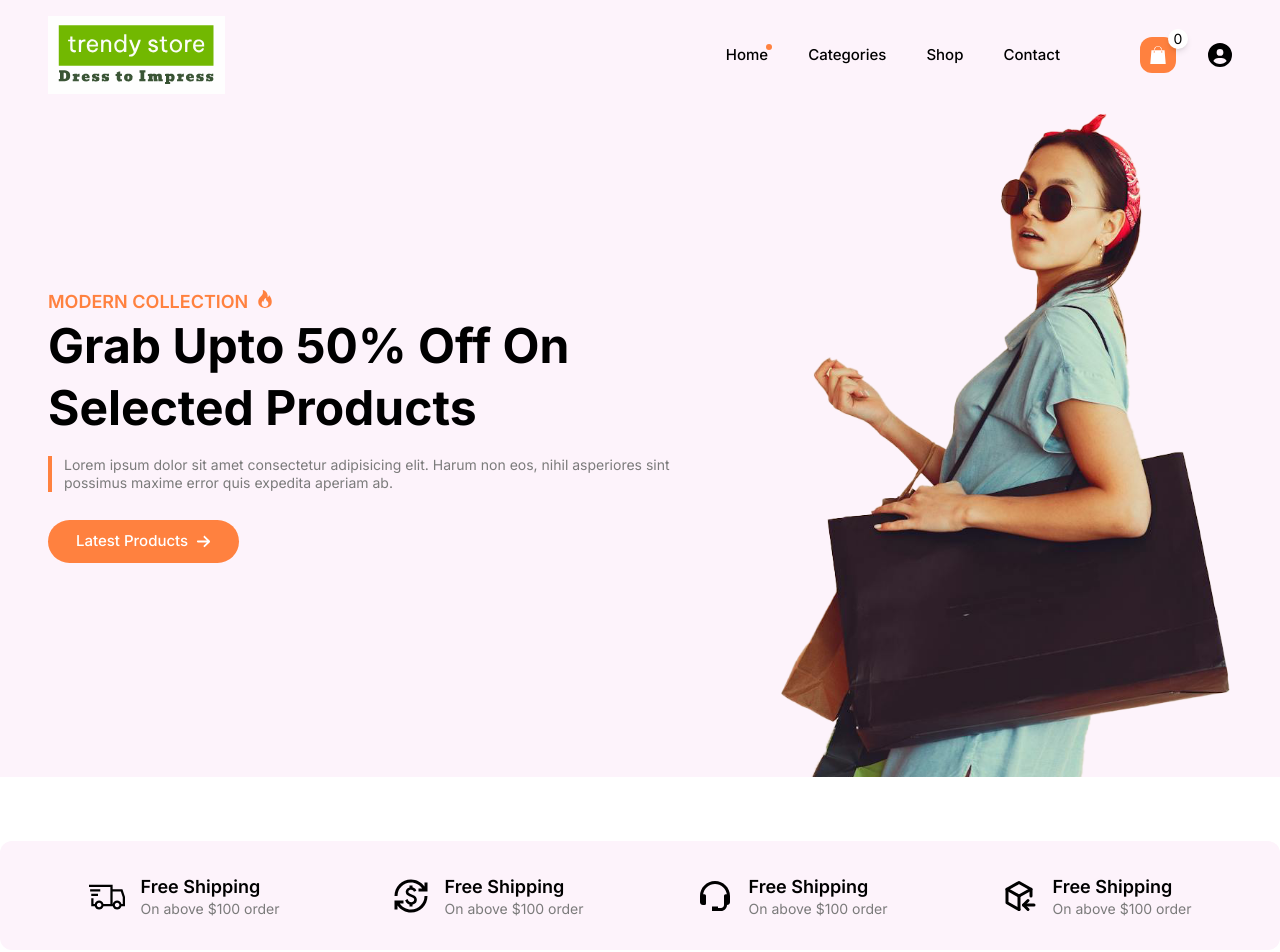
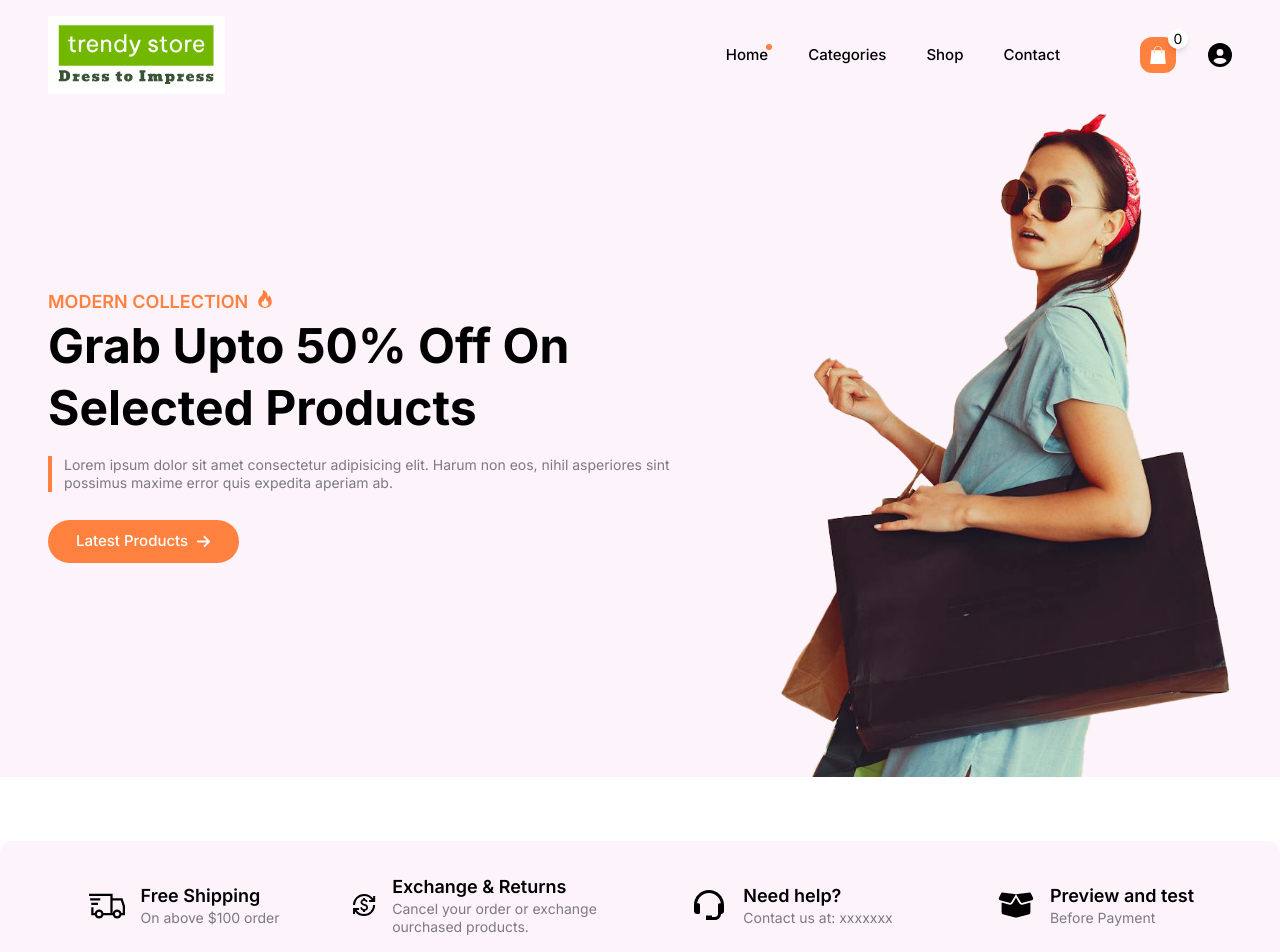
Before and after one commit to sttallev99/trendy-shop, a React (Vite) app: page / in a window 1280 px wide. Shown: the top 952 px of the page. Built offline with nearby package versions, Linux system fonts and the light colour scheme; a web font is replaced by a local one.

Commit message:
modify Features section

```diff
--- a/src/components/Categories.jsx
+++ b/src/components/Categories.jsx
@@ -2,9 +2,8 @@ import React from 'react'
 
 const Categories = () => {
   return (
-    <div>
-
-    </div>
+    <section>
+    </section>
   )
 }
 
--- a/src/components/Features.jsx
+++ b/src/components/Features.jsx
@@ -2,7 +2,7 @@ import React from 'react'
 import {LiaShippingFastSolid} from 'react-icons/lia'
 import {MdCurrencyExchange} from 'react-icons/md'
 import {BiSupport} from 'react-icons/bi'
-import {TbPackageImport} from 'react-icons/tb'
+import { FaBoxOpen } from "react-icons/fa6";
 
 const Features = () => {
   return (
@@ -18,22 +18,22 @@ const Features = () => {
         <div className='flexCenter gap-x-4'>
           <MdCurrencyExchange className="text-4xl"/>
           <div>
-            <h5 className='medium-18'>Free Shipping</h5>
-            <p>On above $100 order</p>
+            <h5 className='medium-18'>Exchange & Returns</h5>
+            <p>Cancel your order or exchange ourchased products.</p>
           </div>
         </div>
         <div className='flexCenter gap-x-4'>
           <BiSupport className="text-4xl"/>
           <div>
-            <h5 className='medium-18'>Free Shipping</h5>
-            <p>On above $100 order</p>
+            <h5 className='medium-18'>Need help?</h5>
+            <p>Contact us at: xxxxxxx</p>
           </div>
         </div>
         <div className='flexCenter gap-x-4'>
-          <TbPackageImport className="text-4xl"/>
+          <FaBoxOpen className="text-4xl"/>
           <div>
-            <h5 className='medium-18'>Free Shipping</h5>
-            <p>On above $100 order</p>
+            <h5 className='medium-18'>Preview and test</h5>
+            <p>Before Payment</p>
           </div>
         </div>
       </div>
--- a/src/pages/Home.jsx
+++ b/src/pages/Home.jsx
@@ -1,12 +1,14 @@
 import React from 'react'
 import Hero from '../components/Hero'
 import Features from '../components/Features'
+import Categories from '../components/Categories'
 
 const Home = () => {
   return (
     <>
       <Hero />
       <Features />
+      <Categories />
     </>
   )
 }
```
